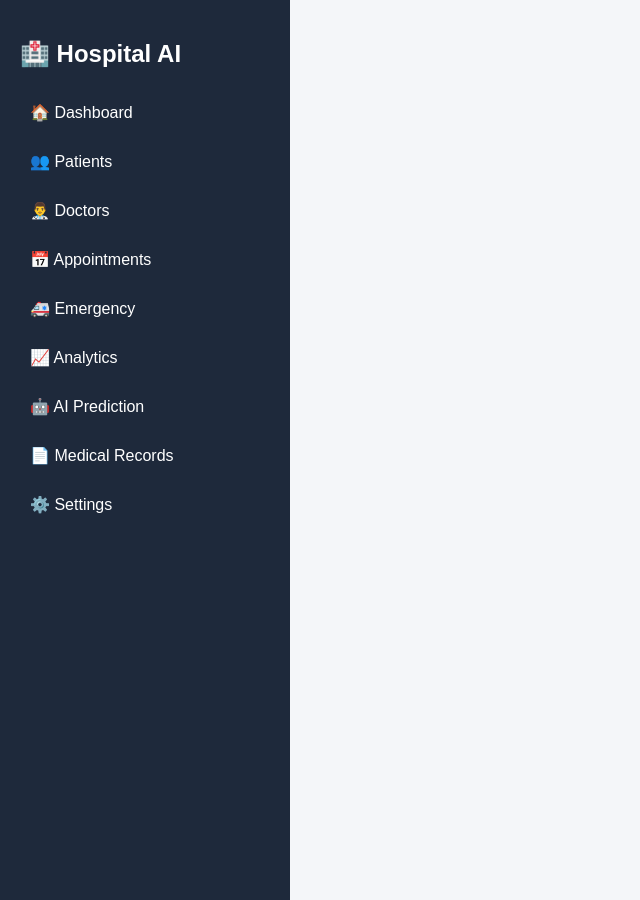
After one commit to nukapraneeth/Hospital_AI_Dashboard, a Flask app: template templates/base.html in a window 1280 px wide. The commit adds this page. Shown: the whole page, without its empty margins (0-640 px from the left). Run offline with Flask 3, Linux system fonts and the light colour scheme; the template is opened without the code that fills it, so the values that code supplies are empty.

Commit message:
Created base template for reusable layout

```diff
--- a/app.py
+++ b/app.py
@@ -68,5 +68,10 @@ def home():
         search_query=search_query
     )
 
+@app.route("/patients")
+def patients():
+
+    return render_template("patients.html")
+
 if __name__ == "__main__":
-    app.run(debug=True)
+        app.run(debug=True)
--- a/static/css/style.css
+++ b/static/css/style.css
@@ -356,3 +356,13 @@ body{
 .search-form button:hover{
     background:#1d4ed8;
 }
+
+.sidebar a{
+    color:white;
+    text-decoration:none;
+    display:block;
+}
+
+.sidebar a:hover{
+    color:#38bdf8;
+}
--- /dev/null
+++ b/templates/base.html
@@ -0,0 +1,49 @@
+<!DOCTYPE html>
+<html>
+<head>
+    <title>{% block title %}Hospital AI{% endblock %}</title>
+
+    <link rel="stylesheet"
+          href="{{ url_for('static', filename='css/style.css') }}">
+</head>
+
+<body>
+
+<div class="sidebar">
+
+    <h2>🏥 Hospital AI</h2>
+
+    <ul>
+
+        <li><a href="/">🏠 Dashboard</a></li>
+
+        <li><a href="/patients">👥 Patients</a></li>
+
+        <li><a href="#">👨‍⚕️ Doctors</a></li>
+
+        <li><a href="#">📅 Appointments</a></li>
+
+        <li><a href="#">🚑 Emergency</a></li>
+
+        <li><a href="#">📈 Analytics</a></li>
+
+        <li><a href="#">🤖 AI Prediction</a></li>
+
+        <li><a href="#">📄 Medical Records</a></li>
+
+        <li><a href="#">⚙️ Settings</a></li>
+
+    </ul>
+
+</div>
+
+<div class="main-content">
+
+{% block content %}
+
+{% endblock %}
+
+</div>
+
+</body>
+</html>
```
Also changed, not shown: templates/index.html (+54 -49 lines).
